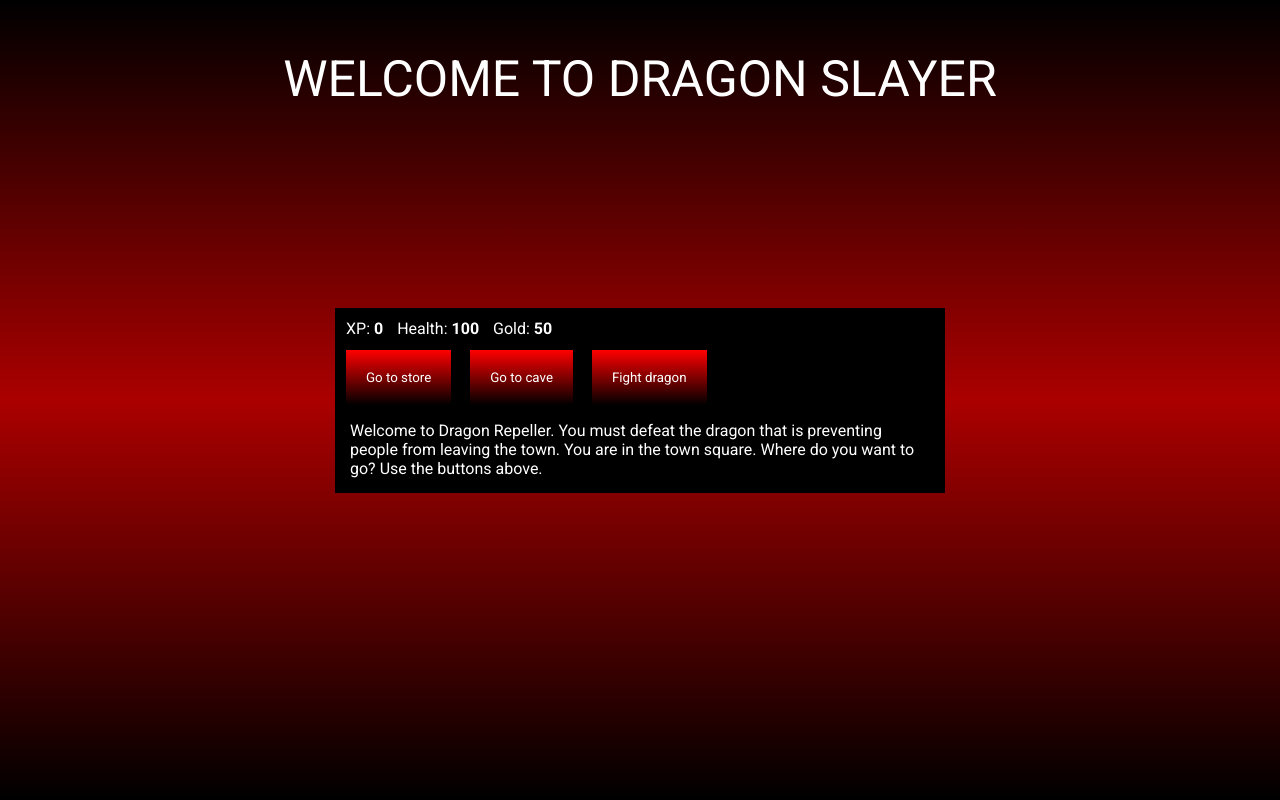
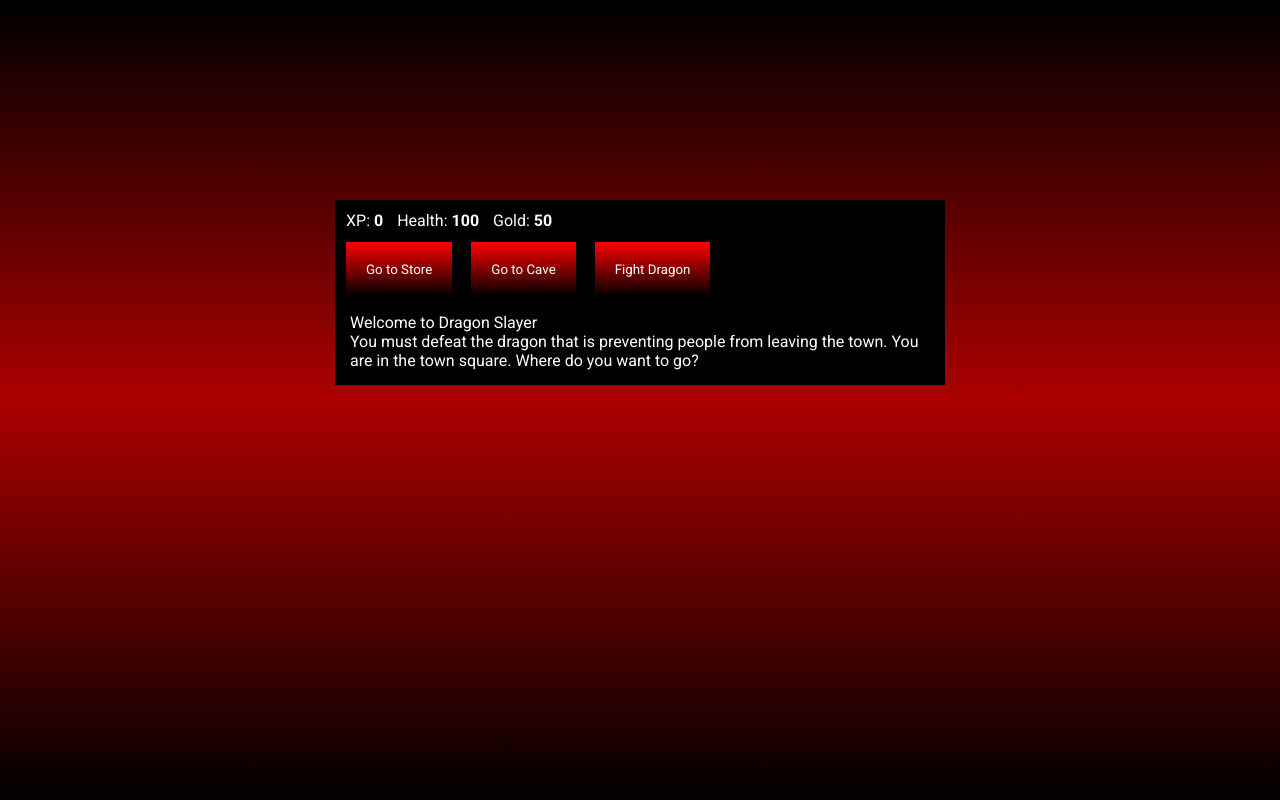
Before and after one commit to jasonmdyer/dragon-slayer, a plain HTML site: page index.html in a window 1280 px wide. Drawn offline with Linux system fonts and the light colour scheme.

Commit message:
Update index.html

```diff
--- a/index.html
+++ b/index.html
@@ -3,12 +3,9 @@
   <head>
     <meta charset="utf-8">
     <link rel="stylesheet" href="./styles.css">
-    <title>Dragon Slayer - RPG</title>
+    <title>Dragon Slayer RPG</title>
   </head>
   <body>
-    <div class="game-title">
-      <p class="game-title-header">Welcome to Dragon Slayer</p>
-    </div>
 
     <div id="game">
       <div id="stats">
@@ -17,16 +14,16 @@
         <span class="stat">Gold: <strong><span id="goldText">50</span></strong></span>
       </div>
       <div id="controls">
-        <button id="button1">Go to store</button>
-        <button id="button2">Go to cave</button>
-        <button id="button3">Fight dragon</button>
+        <button id="button1">Go to Store</button>
+        <button id="button2">Go to Cave</button>
+        <button id="button3">Fight Dragon</button>
       </div>
       <div id="monsterStats">
         <span class="stat">Monster Name: <strong><span id="monsterName"></span></strong></span>
         <span class="stat">Health: <strong><span id="monsterHealth"></span></strong></span>
       </div>
       <div id="text">
-        Welcome to Dragon Repeller. You must defeat the dragon that is preventing people from leaving the town. You are in the town square. Where do you want to go? Use the buttons above.
+        <span class="welcome">Welcome to Dragon Slayer</span><br> You must defeat the dragon that is preventing people from leaving the town. You are in the town square. Where do you want to go?
       </div>
     </div>
     <script src="./script.js"></script>
```
